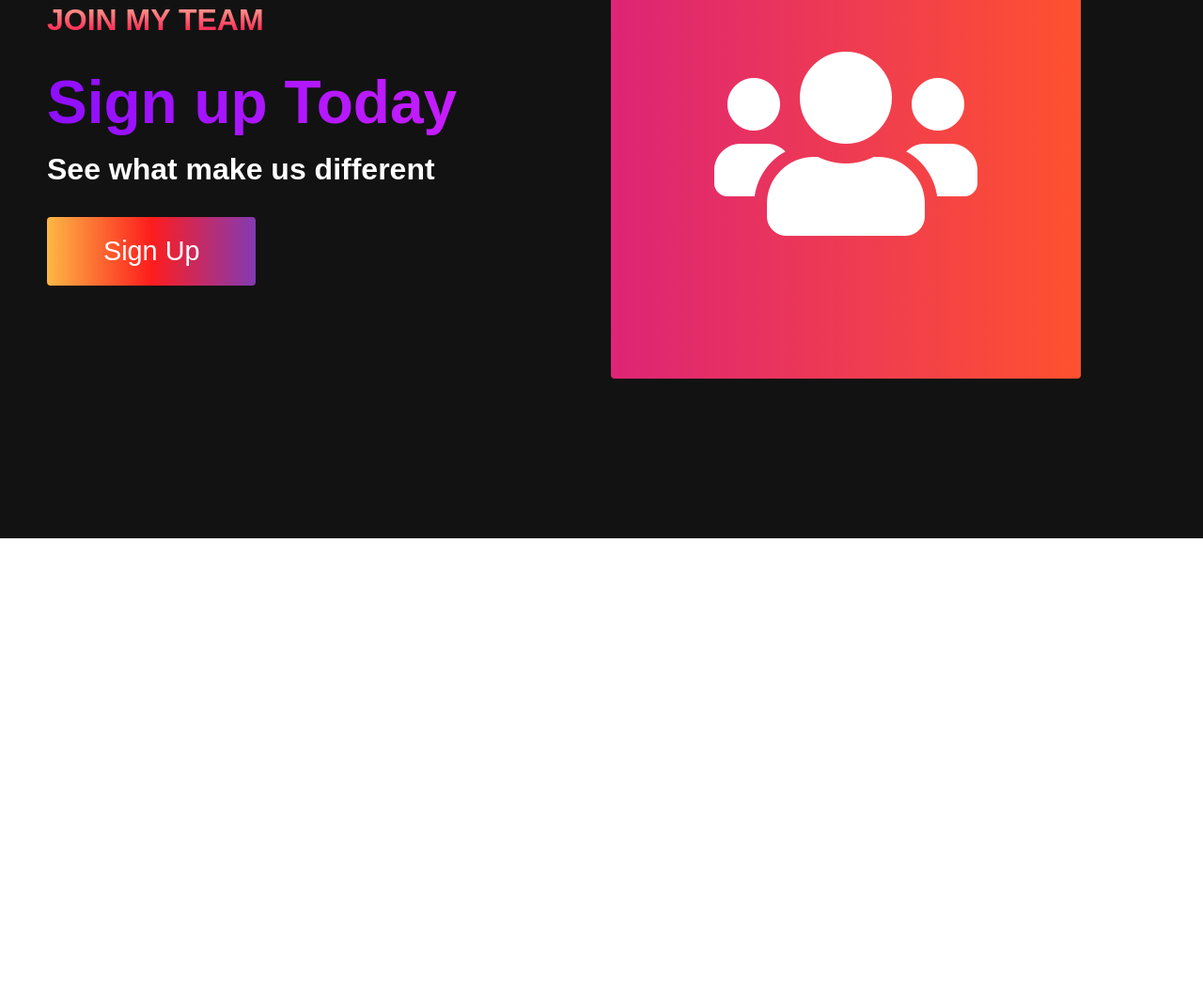
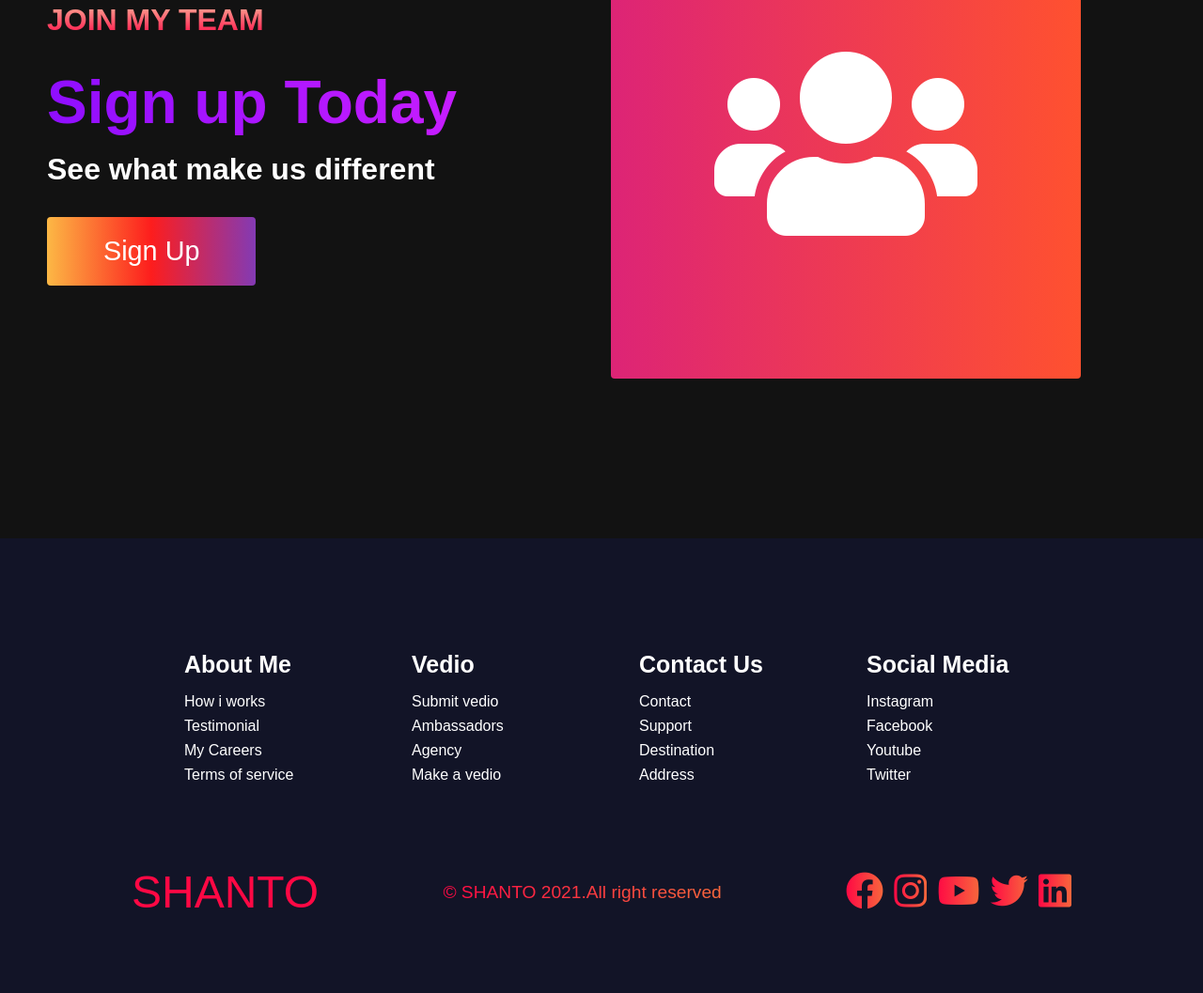
Before and after one commit to hasan972/website-smooth-scroll-master, a plain HTML site: page index.html in a window 1280 px wide. Shown: the part 3295-4352 px from the top of the page at 94% size. Before the commit the page ends 3868 px from the top, so only its background shows below. Drawn offline with Linux system fonts and the light colour scheme.

Commit message:
Footer section

```diff
--- a/index.html
+++ b/index.html
@@ -105,9 +105,60 @@
     <div class="main-img-container">
       <div class="main-img-card" id="card-2"><i class="fas fa-users"></i></div>
     </div>
+  </div>
+</div>
 
-
+<!--footer Section-->
+<div class="footer-container">
+  <div class="footer-link">
+    <div class="footer-link-wrapper">
+      <div class="footer-link-item">
+        <h2>About Me</h2>
+        <a href="#">How i works</a>
+        <a href="#">Testimonial</a>
+        <a href="#">My Careers</a>
+        <a href="#">Terms of service</a>
+      </div>
+      <div class="footer-link-item">
+        <h2>Vedio</h2>
+        <a href="#">Submit vedio</a>
+        <a href="#">Ambassadors</a>
+        <a href="#">Agency</a>
+        <a href="#">Make a vedio</a>
+      </div>
+    </div>
+      <div class="footer-link-wrapper">
+      <div class="footer-link-item">
+        <h2>Contact Us</h2>
+        <a href="#">Contact</a>
+        <a href="#">Support</a>
+        <a href="#">Destination</a>
+        <a href="#">Address</a>
+      </div>
+      <div class="footer-link-item">
+        <h2>Social Media</h2>
+        <a href="#">Instagram</a>
+        <a href="#">Facebook</a>
+        <a href="#">Youtube</a>
+        <a href="#">Twitter</a>
+      </div>
+    </div>
   </div>
+  <section class="social-media">
+    <div class="social-media-wrapper">
+      <div class="footer-logo">
+        <a href="/" id="footer-logo">SHANTO</a>
+      </div>
+      <p class="website-write">© SHANTO 2021.All right reserved</p>
+      <div class="social-icon">
+      <a href="/" class="social-icon-link "  target="_blank"><i class="fab fa-facebook"></i></a>
+        <a href="/" class="social-icon-link"><i class="fab fa-instagram"></i></a>
+          <a href="/" class="social-icon-link"><i class="fab fa-youtube"></i></a>
+            <a href="/" class="social-icon-link"><i class="fab fa-twitter"></i></a>
+              <a href="/" class="social-icon-link"><i class="fab fa-linkedin"></i></a>
+        </div>
+    </div>
+  </section>
 </div>
 
 
--- a/style.css
+++ b/style.css
@@ -541,3 +541,99 @@
     grid-template-columns: 1fr;
   }
 }
+/*footer Section css is  given below*/
+.footer-container{
+  background-color:  #121427;;
+  padding: 5rem 0;
+  display: flex;
+  flex-direction: column;
+  justify-content: center;
+  align-items: center;
+
+}
+.footer-link{
+width: 100%;
+max-width: 1000px;
+display:flex;
+justify-content: center;
+
+}
+.footer-link-wrapper{
+  display: flex;
+}
+
+.footer-link-item {
+    display: flex;
+    flex-direction: column;
+    align-items: flex-start;
+    margin: 40px;
+    text-align: left;
+    width: 162px;
+    box-sizing: border-box;
+    font-size: 16px;
+}
+.footer-link-item h2{
+  margin-bottom: 16px;
+  color: #fff;
+  font-size: 25px;
+}
+.footer-link-item a{
+  color: #fff;
+  text-decoration: none;
+  margin-bottom: 0.5rem;
+  transition: 0.3 ease-out;
+}
+.footer-link-item a:hover{
+  color: #44107a;
+  transition: 0.3 ease-out;
+}
+
+#footer-logo{
+  color: #ff0844;
+  display: flex;
+  align-items: center;
+  cursor: pointer;
+  text-decoration: none;
+  font-size: 3rem;
+  text-align: center;
+
+}
+.social-icon-link{
+  background-color: #ff8177;
+ background-image: linear-gradient(to right, #ff0844 0%, #f7673c 100%);
+
+ -webkit-background-clip: text;
+ -moz-background-clip: text;
+ -webkit-text-fill-color: transparent;
+ -moz-text-fill-color: transparent;
+
+ font-size: 2.5rem;
+}
+.social-media {
+    max-width: 1000px;
+    width: 100%;
+}
+.social-media-wrapper {
+    display: flex;
+    justify-content: space-between;
+    align-items: center;
+    width: 100%;
+    max-width: 1004px;
+    margin: 40px auto 0 auto;
+}
+.website-write{
+  background-color: #ff8177;
+ background-image: linear-gradient(to right, #ff0844 0%, #f7673c 100%);
+ -webkit-background-clip: text;
+ -moz-background-clip: text;
+ -webkit-text-fill-color: transparent;
+ -moz-text-fill-color: transparent;
+
+ font-size: 1.2rem;
+}
+.social-icon{
+  display: flex;
+    justify-content: space-between;
+    align-items: center;
+    width: 240px;
+}
```
